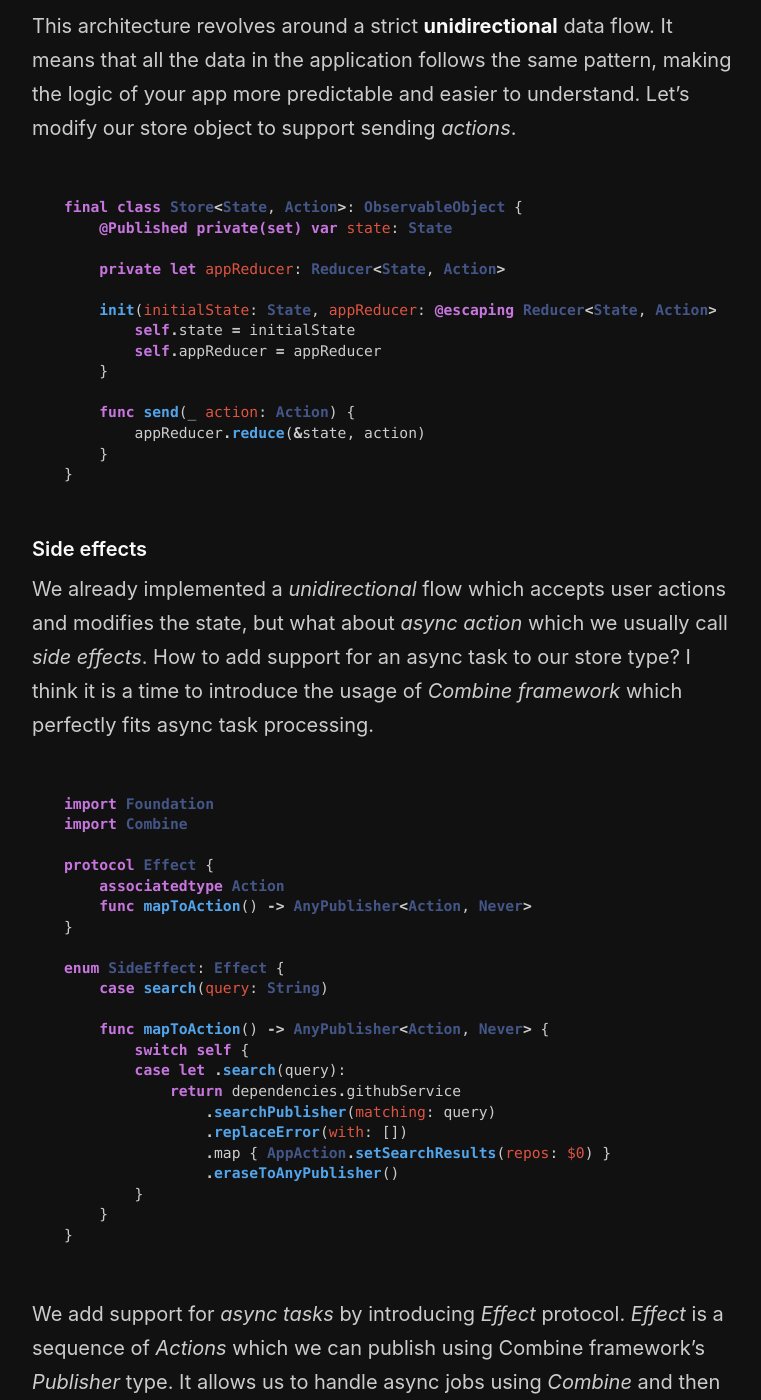
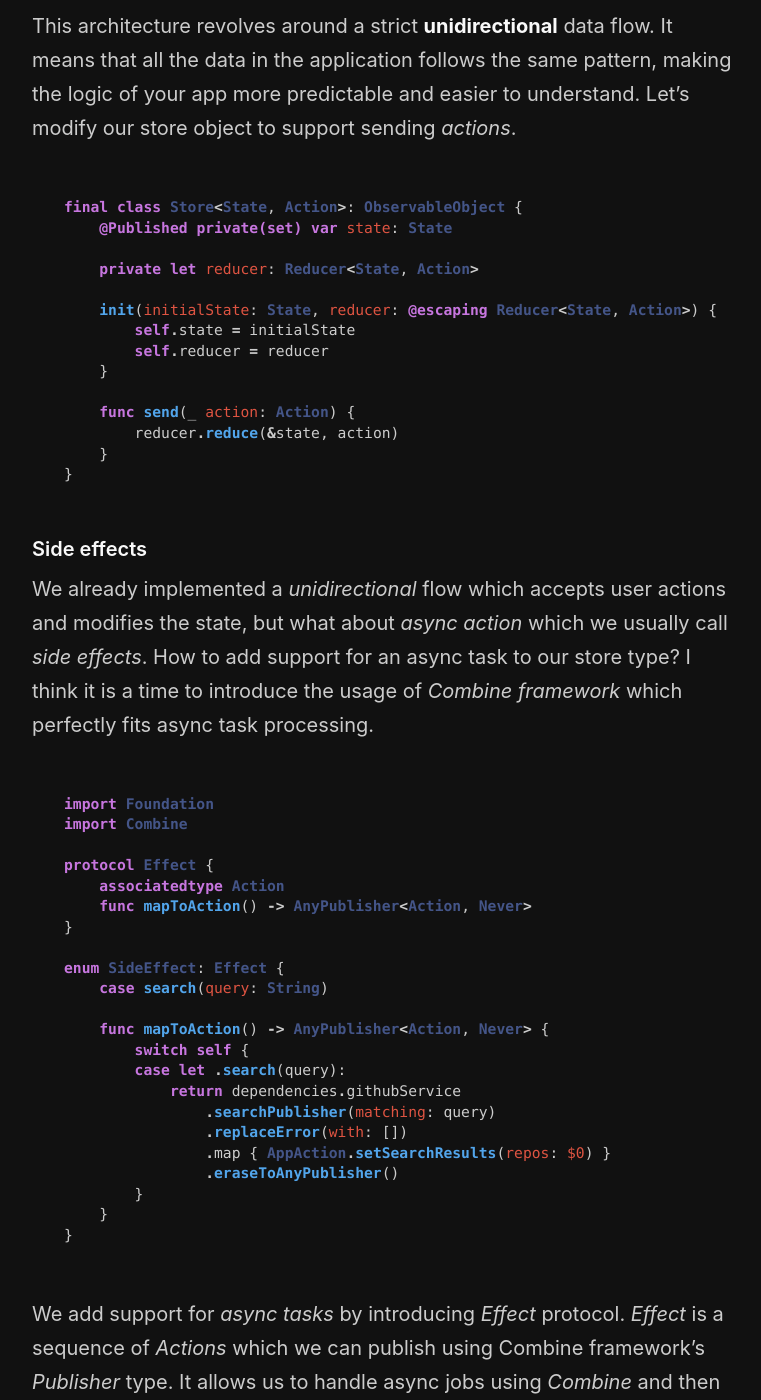
Before and after one commit to mecid/mecid.github.io, a Jekyll site: the page built from _posts/2019-09-18-redux-like-state-container-in-swiftui.md, in a window 1280 px wide and 1400 px high, scrolled down 2536 px. Shown: the whole window, without its empty margins (258-1019 px from the left). Built offline with Jekyll 4.4.1, drawn with Linux system fonts in a browser that asks for light colours; some of the changed text lies outside the part shown.

Commit message:
Update 2019-09-18-redux-like-state-container-in-swiftui.md

````diff
--- a/_posts/2019-09-18-redux-like-state-container-in-swiftui.md
+++ b/_posts/2019-09-18-redux-like-state-container-in-swiftui.md
@@ -60,15 +60,15 @@ This architecture revolves around a strict **unidirectional** data flow. It mean
 final class Store<State, Action>: ObservableObject {
     @Published private(set) var state: State
 
-    private let appReducer: Reducer<State, Action>
+    private let reducer: Reducer<State, Action>
 
-    init(initialState: State, appReducer: @escaping Reducer<State, Action>) {
+    init(initialState: State, reducer: @escaping Reducer<State, Action>) {
         self.state = initialState
-        self.appReducer = appReducer
+        self.reducer = reducer
     }
 
     func send(_ action: Action) {
-        appReducer.reduce(&state, action)
+        reducer.reduce(&state, action)
     }
 }
 ```
@@ -107,16 +107,16 @@ We add support for *async tasks* by introducing *Effect* protocol. *Effect* is a
 final class Store<State, Action>: ObservableObject {
     @Published private(set) var state: State
 
-    private let appReducer: Reducer<State, Action>
+    private let reducer: Reducer<State, Action>
     private var cancellables: Set<AnyCancellable> = []
 
-    init(initialState: State, appReducer: Reducer<State, Action>) {
+    init(initialState: State, reducer: Reducer<State, Action>) {
         self.state = initialState
-        self.appReducer = appReducer
+        self.reducer = reducer
     }
 
     func send(_ action: Action) {
-        appReducer.reduce(&state, action)
+        reducer.reduce(&state, action)
     }
 
     func send<E: Effect>(_ effect: E) where E.Action == Action {
````
